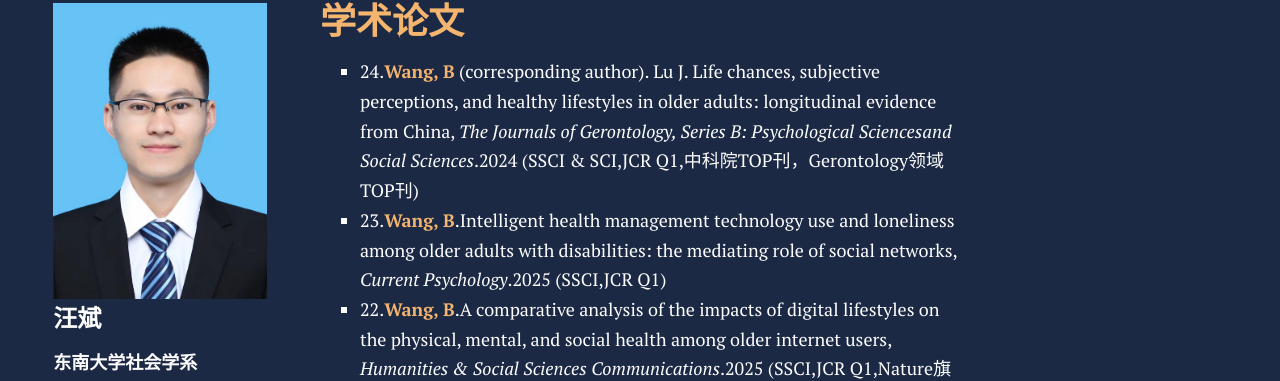
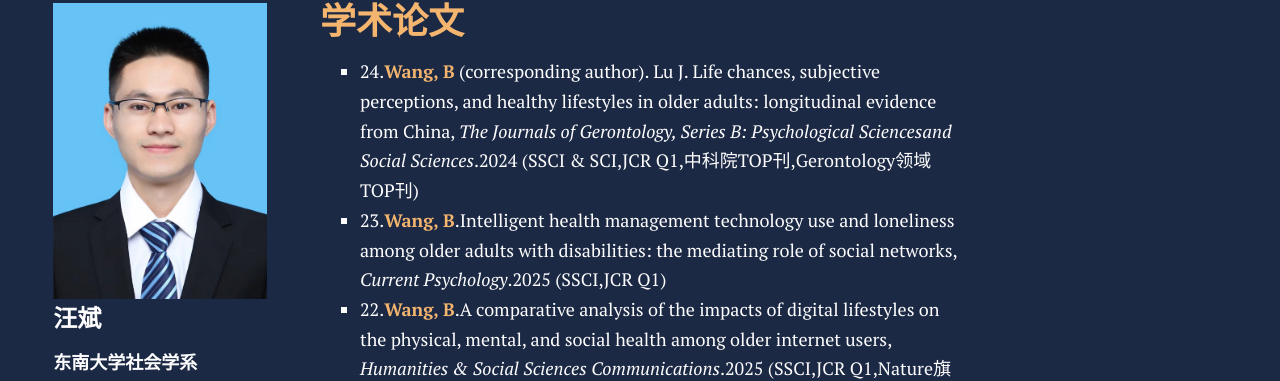
Before and after one commit to bwPhD/bwPhD.github.io, a Jekyll site: the page built from publications.md, in a window 1280 px wide and 900 px high. Shown: the part 110-491 px from the top of the window. Built offline with Jekyll 4.4.1, drawn with Linux system fonts in a browser that asks for light colours; nearby versions of some CDN libraries; comment, search, counter and statistics services are not loaded; a style sheet for code colours, icons or effects is not loaded.

```diff
--- a/publications.md
+++ b/publications.md
@@ -5,7 +5,7 @@ title: 发表
 ---
 
 ## **学术论文**
-- 24.**Wang, B** (corresponding author). Lu J. Life chances, subjective perceptions, and healthy lifestyles in older adults: longitudinal evidence from China, *The Journals of Gerontology, Series B: Psychological Sciencesand Social Sciences*.2024 (SSCI & SCI,JCR Q1,中科院TOP刊，Gerontology领域TOP刊)
+- 24.**Wang, B** (corresponding author). Lu J. Life chances, subjective perceptions, and healthy lifestyles in older adults: longitudinal evidence from China, *The Journals of Gerontology, Series B: Psychological Sciencesand Social Sciences*.2024 (SSCI & SCI,JCR Q1,中科院TOP刊,Gerontology领域TOP刊)
 - 23.**Wang, B**.Intelligent health management technology use and loneliness among older adults with disabilities: the mediating role of social networks, *Current Psychology*.2025 (SSCI,JCR Q1)
 - 22.**Wang, B**.A comparative analysis of the impacts of digital lifestyles on the physical, mental, and social health among older internet users, *Humanities & Social Sciences Communications*.2025 (SSCI,JCR Q1,Nature旗下期刊)
 - 21.**汪斌**.人口高质量发展视域下的健康老龄化：新国情、新机制与新路径. 云南民族大学学报(哲学社会科学版), 2025第2期(CSSCI)
```
